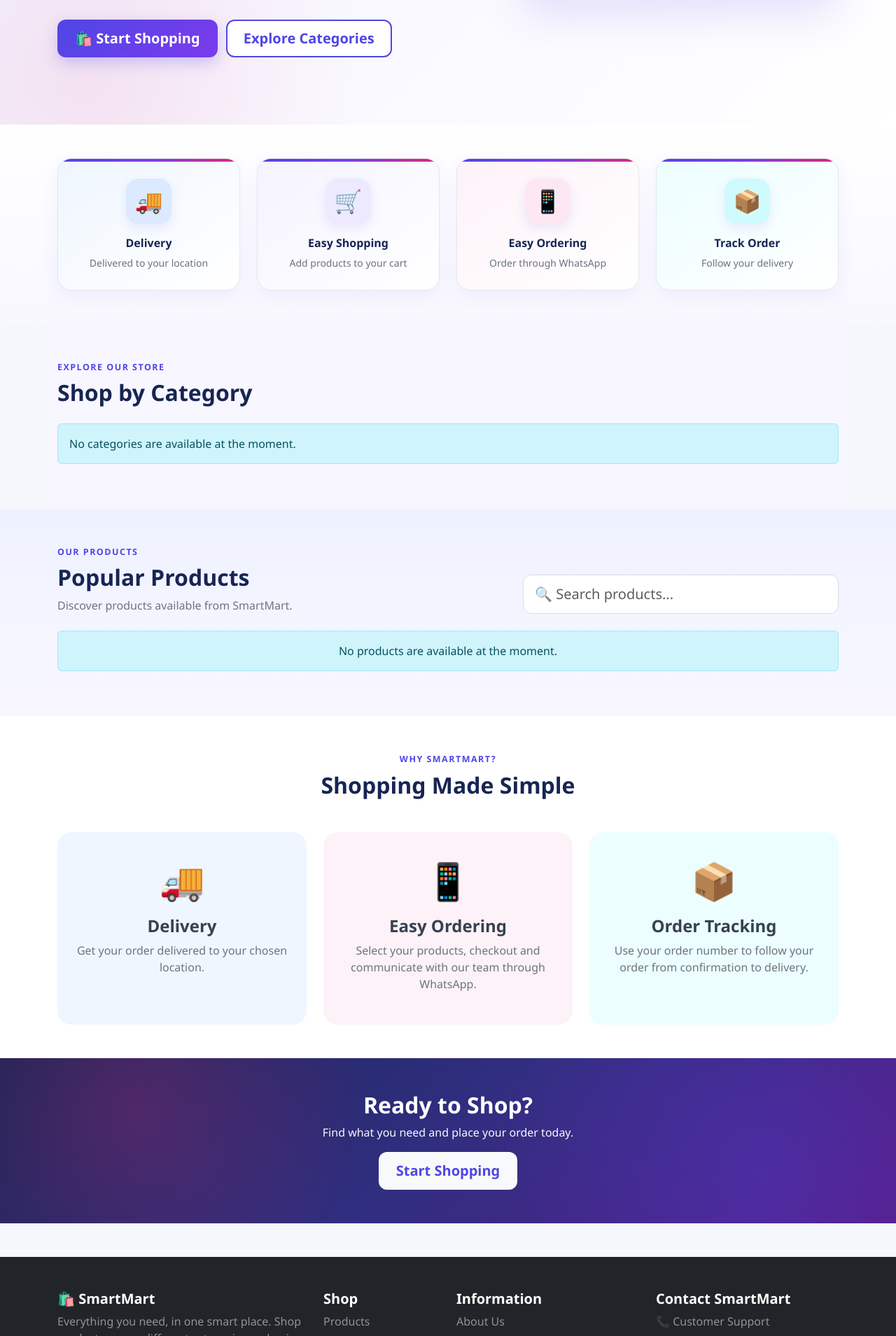
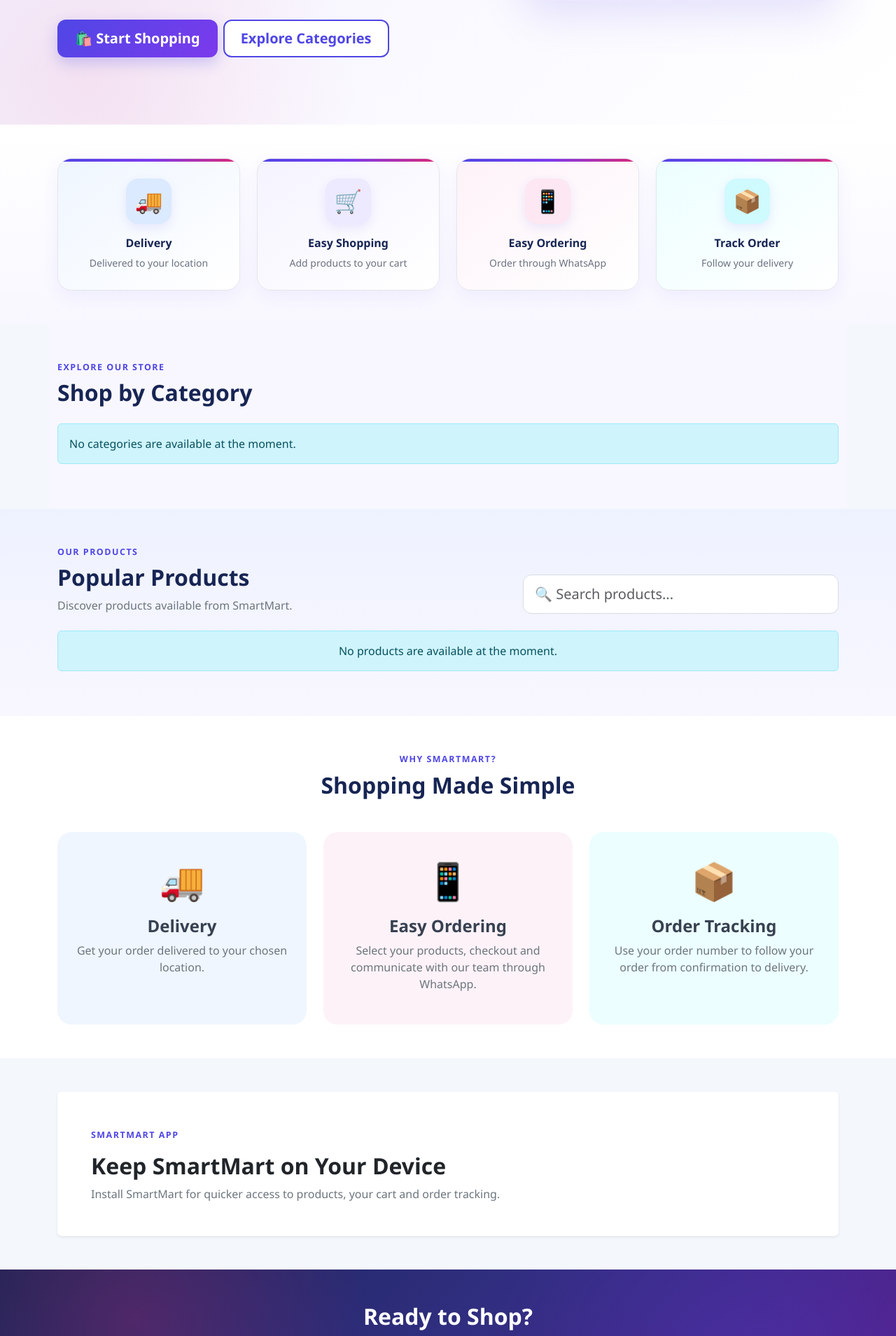
Before and after one commit to kondoabrian/smartmart, a Flask app: page / in a window 1280 px wide. Shown: the part 531-2440 px from the top of the page at 70% size. Run offline with Flask 3, Linux system fonts and the light colour scheme; data that the repository does not hold is empty.

Commit message:
Add SmartMart installable PWA

````diff
--- a/app.py
+++ b/app.py
@@ -4223,9 +4223,9 @@ def delivery_change_password():
             )
 
 
-        # -----------------------------------------------------
+
         # HASH NEW PASSWORD
-        # -----------------------------------------------------
+
 
         hashed_password = generate_password_hash(
             new_password
@@ -4438,8 +4438,6 @@ def contact():
             ""
         ).strip()
 
-        # For now, display the submitted information.
-        # We can connect this to WhatsApp/email later.
 
         return render_template(
             "contact.html",
--- a/templates/base.html
+++ b/templates/base.html
@@ -1,4 +1,3 @@
-
 <!DOCTYPE html>
 <html lang="en">
 
@@ -15,6 +14,64 @@
         name="description"
         content="SmartMart - Shop products online with convenient ordering and delivery."
     >
+
+
+    <!-- =====================================================
+         SMARTMART PWA / APP SETTINGS
+         ===================================================== -->
+
+    <meta
+        name="theme-color"
+        content="#0d6efd"
+    >
+
+    <meta
+        name="mobile-web-app-capable"
+        content="yes"
+    >
+
+    <meta
+        name="apple-mobile-web-app-capable"
+        content="yes"
+    >
+
+    <meta
+        name="apple-mobile-web-app-status-bar-style"
+        content="default"
+    >
+
+    <meta
+        name="apple-mobile-web-app-title"
+        content="SmartMart"
+    >
+
+
+    <!-- PWA MANIFEST -->
+
+    <link
+        rel="manifest"
+        href="{{ url_for('static', filename='manifest.json') }}"
+    >
+
+
+    <!-- SMARTMART APP ICON -->
+
+    <link
+        rel="icon"
+        type="image/png"
+        sizes="192x192"
+        href="{{ url_for('static', filename='icons/icon-192.png') }}"
+    >
+
+    <link
+        rel="apple-touch-icon"
+        href="{{ url_for('static', filename='icons/icon-192.png') }}"
+    >
+
+
+    <!-- =====================================================
+         PAGE TITLE
+         ===================================================== -->
 
     <title>
         {% block title %}
@@ -104,9 +161,7 @@
                         class="nav-link"
                         href="{{ url_for('home') }}"
                     >
-
                         Home
-
                     </a>
 
                 </li>
@@ -120,9 +175,7 @@
                         class="nav-link"
                         href="{{ url_for('home') }}#products"
                     >
-
                         Products
-
                     </a>
 
                 </li>
@@ -136,9 +189,7 @@
                         class="nav-link"
                         href="{{ url_for('home') }}#categories"
                     >
-
                         Categories
-
                     </a>
 
                 </li>
@@ -152,9 +203,7 @@
                         class="nav-link"
                         href="{{ url_for('about') }}"
                     >
-
                         About Us
-
                     </a>
 
                 </li>
@@ -168,9 +217,7 @@
                         class="nav-link"
                         href="{{ url_for('contact') }}"
                     >
-
                         Contact
-
                     </a>
 
                 </li>
@@ -184,9 +231,7 @@
                         class="nav-link"
                         href="{{ url_for('faq') }}"
                     >
-
                         FAQ
-
                     </a>
 
                 </li>
@@ -200,9 +245,7 @@
                         class="nav-link"
                         href="{{ url_for('cart') }}"
                     >
-
                         🛒 Cart
-
                     </a>
 
                 </li>
@@ -216,9 +259,7 @@
                         class="nav-link"
                         href="{{ url_for('track_order') }}"
                     >
-
                         📦 Track Order
-
                     </a>
 
                 </li>
@@ -233,9 +274,7 @@
                         class="btn btn-outline-primary btn-sm ms-lg-2 mt-2 mt-lg-0"
                         onclick="shareSmartMart()"
                     >
-
                         🔗 Share
-
                     </button>
 
                 </li>
@@ -334,12 +373,21 @@
 
                 <button
                     type="button"
-                    class="btn btn-outline-light btn-sm"
+                    class="btn btn-outline-light btn-sm me-2"
                     onclick="shareSmartMart()"
                 >
+                    🔗 Share SmartMart
+                </button>
 
-                    🔗 Share SmartMart
 
+                <!-- PWA INSTALL BUTTON -->
+
+                <button
+                    type="button"
+                    id="footerInstallAppButton"
+                    class="btn btn-primary btn-sm d-none"
+                >
+                    📲 Install App
                 </button>
 
             </div>
@@ -361,9 +409,7 @@
                             href="{{ url_for('home') }}#products"
                             class="text-white-50 text-decoration-none"
                         >
-
                             Products
-
                         </a>
 
                     </li>
@@ -375,9 +421,7 @@
                             href="{{ url_for('home') }}#categories"
                             class="text-white-50 text-decoration-none"
                         >
-
                             Categories
-
                         </a>
 
                     </li>
@@ -389,9 +433,7 @@
                             href="{{ url_for('cart') }}"
                             class="text-white-50 text-decoration-none"
                         >
-
                             🛒 Cart
-
                         </a>
 
                     </li>
@@ -403,9 +445,7 @@
                             href="{{ url_for('track_order') }}"
                             class="text-white-50 text-decoration-none"
                         >
-
                             📦 Track Order
-
                         </a>
 
                     </li>
@@ -425,15 +465,14 @@
 
                 <ul class="list-unstyled">
 
+
                     <li class="mb-2">
 
                         <a
                             href="{{ url_for('about') }}"
                             class="text-white-50 text-decoration-none"
                         >
-
                             About Us
-
                         </a>
 
                     </li>
@@ -445,9 +484,7 @@
                             href="{{ url_for('contact') }}"
                             class="text-white-50 text-decoration-none"
                         >
-
                             Contact Us
-
                         </a>
 
                     </li>
@@ -459,9 +496,7 @@
                             href="{{ url_for('faq') }}"
                             class="text-white-50 text-decoration-none"
                         >
-
                             Frequently Asked Questions
-
                         </a>
 
                     </li>
@@ -474,9 +509,7 @@
                             class="btn btn-link p-0 text-white-50 text-decoration-none"
                             onclick="copySmartMartLink()"
                         >
-
                             📋 Copy Website Link
-
                         </button>
 
                     </li>
@@ -495,32 +528,23 @@
                 </h5>
 
                 <p class="text-white-50 mb-2">
-
                     📞 Customer Support
-
                 </p>
 
                 <p class="text-white-50 mb-2">
-
                     💬 Easy WhatsApp Ordering
-
                 </p>
 
-                <p class="text-white-50 mb-2">
+                <p class="text-white-50 mb-3">
+                    🚚 Convenient Delivery
+                </p>
 
-                    🚚 Convenient Delivery
-
-                </p>
 
                 <a
                     href="{{ url_for('contact') }}"
-                    class="text-white-50 text-decoration-none me-3"
+                    class="text-white-50 text-decoration-none"
                 >
-
                     Contact
-
-                </a>
-
                 </a>
 
             </div>
@@ -554,32 +578,25 @@
                     href="{{ url_for('about') }}"
                     class="text-white-50 text-decoration-none me-3"
                 >
-
                     About
-
                 </a>
-
-
-
 
 
                 <a
                     href="{{ url_for('faq') }}"
-                    class="text-white-50 text-decoration-none"
+                    class="text-white-50 text-decoration-none me-3"
                 >
+                    FAQ
+                </a>
 
-                    FAQ
 
-                </a>
-                <li class="mb-2">
                 <a
                     href="{{ url_for('privacy') }}"
-                  class="text-white-50 text-decoration-none"
+                    class="text-white-50 text-decoration-none me-3"
                 >
                     Privacy Policy
                 </a>
-                  </li>
-                <li class="mb-2">
+
 
                 <a
                     href="{{ url_for('terms') }}"
@@ -587,8 +604,6 @@
                 >
                     Terms & Conditions
                 </a>
-
-                  </li>
 
             </div>
 
@@ -621,6 +636,43 @@
 
 
 <!-- =========================================================
+     SMARTMART SERVICE WORKER
+     ========================================================= -->
+
+<script>
+
+    if ("serviceWorker" in navigator) {
+
+        window.addEventListener("load", function () {
+
+            navigator.serviceWorker
+                .register("/static/service-worker.js")
+                .then(function (registration) {
+
+                    console.log(
+                        "SmartMart service worker registered:",
+                        registration.scope
+                    );
+
+                })
+                .catch(function (error) {
+
+                    console.log(
+                        "SmartMart service worker registration failed:",
+                        error
+                    );
+
+                });
+
+        });
+
+    }
+
+</script>
+
+
+
+<!-- =========================================================
      PAGE-SPECIFIC JAVASCRIPT
      ========================================================= -->
 
@@ -632,4 +684,3 @@
 </body>
 
 </html>
-```
--- a/templates/home.html
+++ b/templates/home.html
@@ -48,11 +48,13 @@ SmartMart | Online Shopping
                 </p>
 
 
-                <div class="mt-4">
+                <!-- HERO BUTTONS -->
+
+                <div class="mt-4 d-flex flex-wrap gap-2">
 
                     <a
                         href="#products"
-                        class="btn smart-btn btn-lg me-2"
+                        class="btn smart-btn btn-lg"
                     >
                         🛍️ Start Shopping
                     </a>
@@ -64,6 +66,35 @@ SmartMart | Online Shopping
                     >
                         Explore Categories
                     </a>
+
+
+                    <!-- INSTALL SMARTMART -->
+
+                    <button
+                        type="button"
+                        id="installAppButton"
+                        class="btn btn-success btn-lg d-none"
+                    >
+                        📲 Install SmartMart
+                    </button>
+
+                </div>
+
+
+                <!-- INSTALL INFORMATION -->
+
+                <div
+                    id="installAppInfo"
+                    class="mt-3 d-none"
+                >
+
+                    <small class="text-secondary">
+
+                        Install SmartMart on your device
+                        for quicker access to shopping
+                        and order tracking.
+
+                    </small>
 
                 </div>
 
@@ -109,9 +140,7 @@ SmartMart | Online Shopping
         <div class="row text-center g-4">
 
 
-            <!-- ================================================= -->
             <!-- DELIVERY -->
-            <!-- ================================================= -->
 
             <div class="col-6 col-md-3">
 
@@ -135,9 +164,7 @@ SmartMart | Online Shopping
 
 
 
-            <!-- ================================================= -->
             <!-- EASY SHOPPING -->
-            <!-- ================================================= -->
 
             <div class="col-6 col-md-3">
 
@@ -161,9 +188,7 @@ SmartMart | Online Shopping
 
 
 
-            <!-- ================================================= -->
             <!-- EASY ORDERING -->
-            <!-- ================================================= -->
 
             <div class="col-6 col-md-3">
 
@@ -187,9 +212,7 @@ SmartMart | Online Shopping
 
 
 
-            <!-- ================================================= -->
             <!-- TRACK ORDER -->
-            <!-- ================================================= -->
 
             <div class="col-6 col-md-3">
 
@@ -275,9 +298,7 @@ SmartMart | Online Shopping
 
                     {% else %}
 
-                    <div
-                        class="category-image-placeholder"
-                    >
+                    <div class="category-image-placeholder">
 
                         <span>
                             🛍️
@@ -428,9 +449,7 @@ SmartMart | Online Shopping
 
                     {% else %}
 
-                    <div
-                        class="product-image-placeholder"
-                    >
+                    <div class="product-image-placeholder">
 
                         <span>
                             📦
@@ -747,6 +766,74 @@ SmartMart | Online Shopping
 
 
 <!-- ===================================================== -->
+<!-- INSTALL SMARTMART APP -->
+<!-- ===================================================== -->
+
+<section
+    id="installSmartMartSection"
+    class="py-5"
+>
+
+    <div class="container">
+
+        <div class="card border-0 shadow-sm">
+
+            <div class="card-body p-4 p-md-5">
+
+                <div class="row align-items-center">
+
+                    <div class="col-md-8">
+
+                        <small class="section-label">
+                            SMARTMART APP
+                        </small>
+
+                        <h2 class="fw-bold mt-2">
+                            Keep SmartMart on Your Device
+                        </h2>
+
+                        <p class="text-secondary mb-md-0">
+
+                            Install SmartMart for quicker access
+                            to products, your cart and order tracking.
+
+                        </p>
+
+                    </div>
+
+
+                    <div class="col-md-4 text-md-end mt-3 mt-md-0">
+
+                        <button
+                            type="button"
+                            id="installAppButtonSection"
+                            class="btn btn-primary btn-lg d-none"
+                        >
+                            📲 Install SmartMart
+                        </button>
+
+                        <span
+                            id="smartMartInstalledMessage"
+                            class="badge bg-success p-3 d-none"
+                        >
+                            ✓ SmartMart Installed
+                        </span>
+
+                    </div>
+
+                </div>
+
+            </div>
+
+        </div>
+
+    </div>
+
+</section>
+
+
+
+<!-- ===================================================== -->
 <!-- CALL TO ACTION -->
 <!-- ===================================================== -->
 
@@ -786,12 +873,17 @@ SmartMart | Online Shopping
 
 
 <!-- ===================================================== -->
-<!-- SEARCH JAVASCRIPT -->
+<!-- PAGE JAVASCRIPT -->
 <!-- ===================================================== -->
 
 {% block scripts %}
 
 <script>
+
+
+// =========================================================
+// PRODUCT SEARCH
+// =========================================================
 
 function searchProducts() {
 
@@ -850,6 +942,7 @@ function searchProducts() {
 
 }
 
+
 </script>
 
 {% endblock %}
````
Also changed, not shown: static/service-worker.js (added, +89 -0 lines), static/icons/icon-192.png (added), static/icons/icon-512.png (added), static/icons/smartmart-icon.png.png (added), static/js/main.js, static/manifest.json (added). Lines whose indentation alone changed are shown as unchanged.
